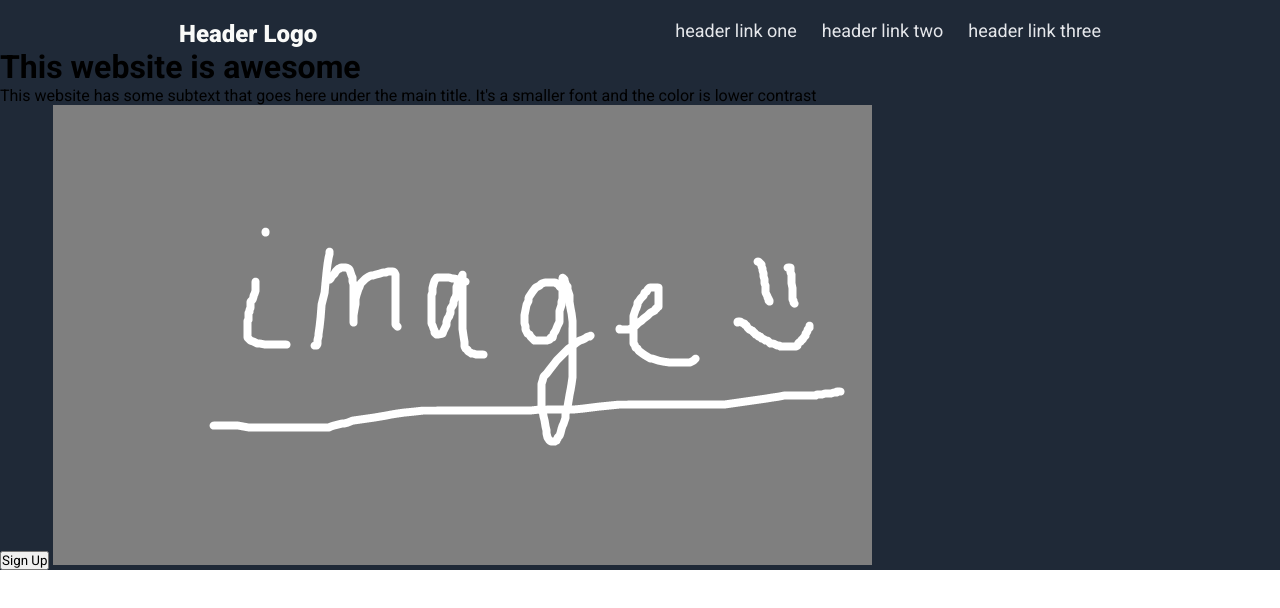
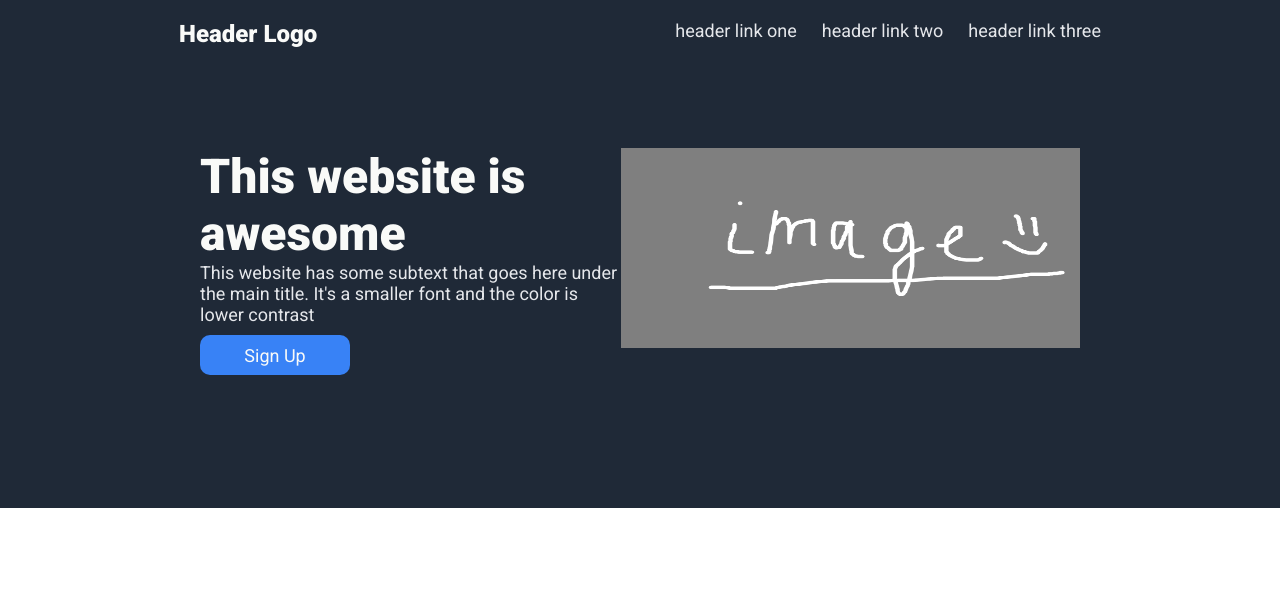
Before and after one commit to Angry3vilbot/simple-landing-page, a plain HTML site: page index.html in a window 1280 px wide. Drawn offline with Linux system fonts and the light colour scheme.

Commit message:
Finish hero styling

```diff
--- a/index.html
+++ b/index.html
@@ -19,9 +19,11 @@
 	</div>
 </header>
 <div id="hero">
-	<h1>This website is awesome</h1>
-	<p>This website has some subtext that goes here under the main title. It's a smaller font and the color is lower contrast</p>
-	<button>Sign Up</button>
+	<div>
+		<h1>This website is awesome</h1>
+		<p>This website has some subtext that goes here under the main title. It's a smaller font and the color is lower contrast</p>
+		<button>Sign Up</button>
+	</div>
 	<img src="imagePlaceholder.png">
 </div>
 </body>
--- a/style.css
+++ b/style.css
@@ -32,4 +32,35 @@ header{
 }
 #hero{
 	background-color: var(--heroColor);
+	display: flex;
+	height: 460px;
 }
+#hero div{
+	margin-top: 100px;
+	margin-left: 200px;
+}
+#hero div h1{
+	font-size: 48px;
+	font-weight: 800;
+	color: #F9FAF8;
+}
+#hero div p{
+	font-size: 18px;
+	color: #E5E7EB;
+}
+#hero div button{
+	background-color: #3882F6;
+	color: #F9FAF8;
+	font-size: 18px;
+	margin-top: 10px;
+	width: 150px;
+	height: 40px;
+	border-radius: 10px;
+	border-color: transparent;
+}
+#hero img{
+	margin-top: 100px;
+	margin-right: 200px;
+	width: 1000px;
+	height: 200px;
+}
```
